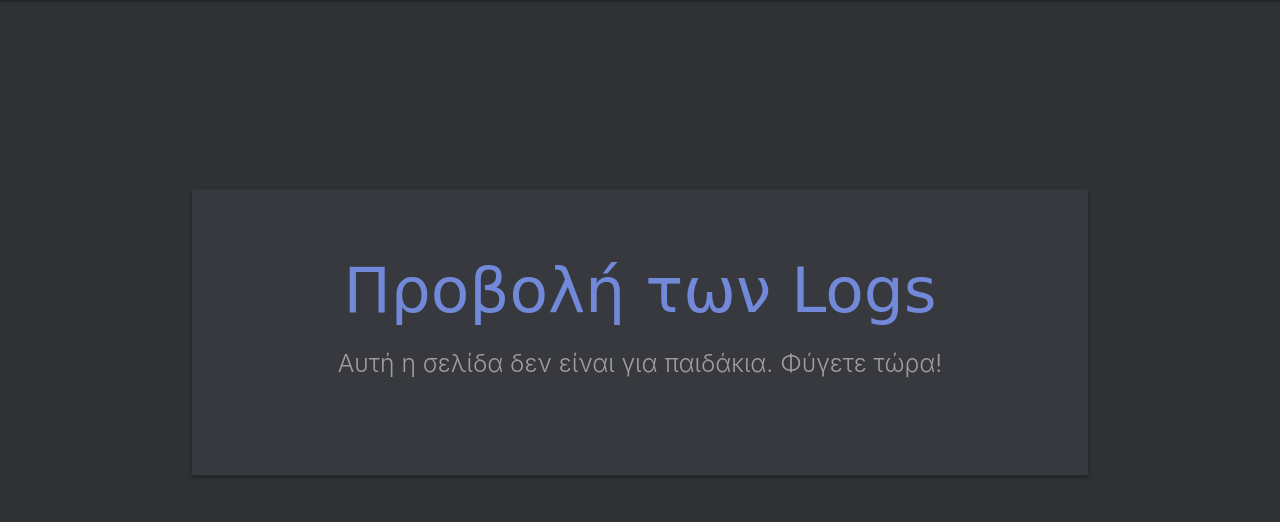
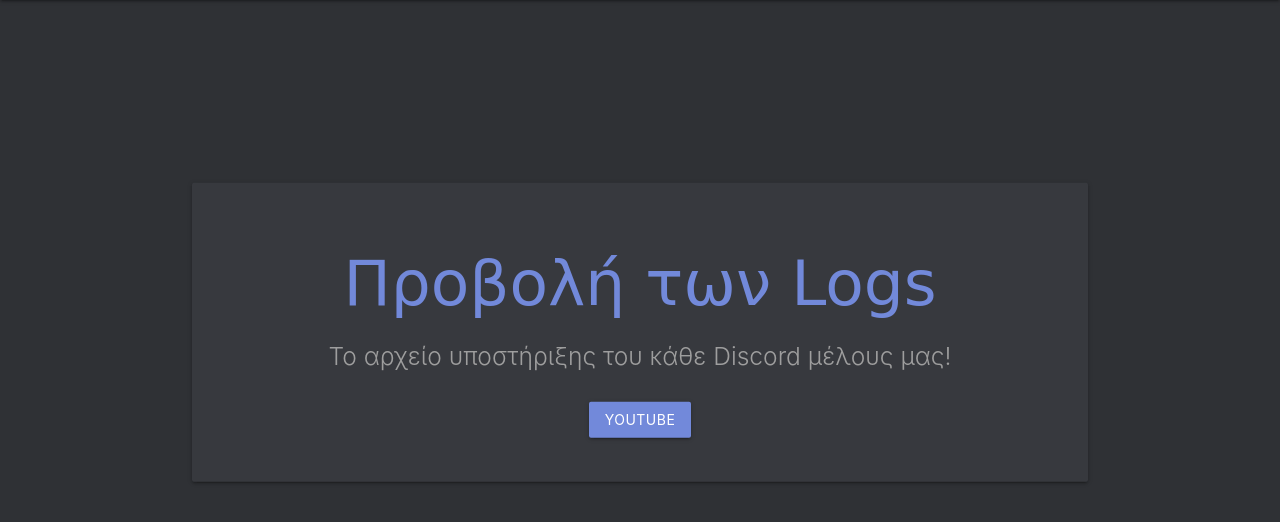
Before and after one commit to kostaspapoutsisweb/logview, a Python web app: template templates/index.html in a window 1280 px wide. Shown: the part 64-586 px from the top of the page. Run offline with Jinja, Linux system fonts and the light colour scheme; the template is opened without the code that fills it, so the values that code supplies are empty; some libraries are stand-ins or nearby versions; some web fonts are replaced.

Commit message:
Update index.html

```diff
--- a/templates/index.html
+++ b/templates/index.html
@@ -6,11 +6,11 @@
 <div class="vertical-align-middle center container">
     <div class="card-panel hoverable" id='main-card'>
         <h1 class="animated jackInTheBox header" id='dashbots'>Προβολή των Logs</h1>
-        <h5 class="header col s12 light grey-text">Αυτή η σελίδα δεν είναι για παιδάκια. Φύγετε τώρα!</h5>
+        <h5 class="header col s12 light grey-text">Το αρχείο υποστήριξης του κάθε Discord μέλους μας!</h5>
         <br>
         <div class="row center">
-            <!--<a href="https://github.com/kyb3r/modmail" class="btn waves-effect my-button">Github</a>
-            <a href="https://github.com/kyb3r/modmail/wiki" class="btn waves-effect my-button">Wiki</a>
+            <a href="https://youtube.com/channel/UCCpJGuyPsXJDoYTtH2PQR9g" class="btn waves-effect my-button" target="blank">YouTube</a>
+            <!--<a href="https://github.com/kyb3r/modmail/wiki" class="btn waves-effect my-button">Wiki</a>
             <a href="https://patreon.com/kyber" class="btn waves-effect my-button">Patreon</a>-->
             <br>
         </div>
```
